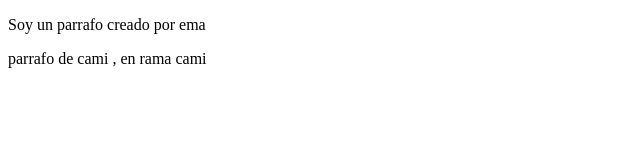
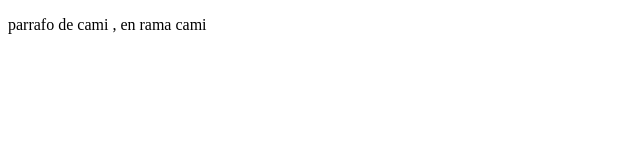
Before and after one commit to camiladomato/ejemplo-de-github, a plain HTML site: page index.html in a window 1280 px wide. Shown: the whole page, without its empty margins (0-640 px from the left). Drawn offline with Linux system fonts and the light colour scheme.

Commit message:
borre el parrafo de ema , no me gusto

```diff
--- a/index.html
+++ b/index.html
@@ -9,7 +9,6 @@
 </head>
 
 <body>
-    <p>Soy un parrafo creado por ema </p>
     <p>parrafo de cami , en rama cami</p>
 </body>
 
```
